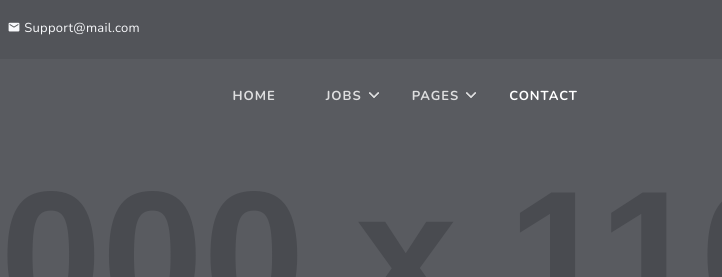
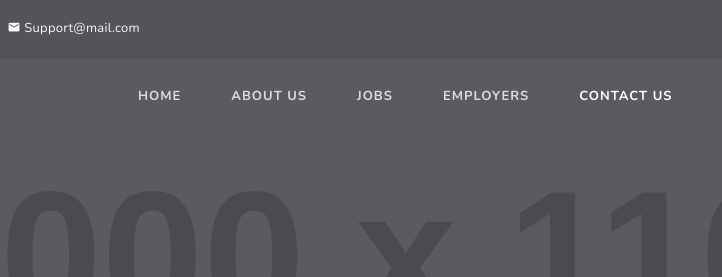
Before and after one commit to scraft-studio/staffing-project, a plain HTML site: page contact.html in a window 1280 px wide. Shown: the top 277 px of the page, 239-961 px from the left. Drawn offline with nearby package versions, Linux system fonts and the light colour scheme; placeholder pictures from the web are drawn by us.

Commit message:
contact page header done

```diff
--- a/contact.html
+++ b/contact.html
@@ -4,7 +4,7 @@
 <head>
     <meta charset="UTF-8">
     <meta name="viewport" content="width=device-width, initial-scale=1">
-    <title>Jobya - Responsive Job Board HTML Template</title>
+    <title>staffing - Project</title>
     <meta name="description" content="" />
     <meta name="keywords" content="" />
     <meta name="author" content="Themesdesign" />
@@ -22,7 +22,10 @@
     <!-- selectize css -->
     <link rel="stylesheet" type="text/css" href="css/selectize.css" />
 
-    <link rel="stylesheet" type="text/css" href="css/nice-select.css" />
+    <!--Slider-->
+    <link rel="stylesheet" href="css/owl.carousel.css" />
+    <link rel="stylesheet" href="css/owl.theme.css" />
+    <link rel="stylesheet" href="css/owl.transitions.css" />
 
     <!-- Custom  Css -->
     <link rel="stylesheet" type="text/css" href="css/style.css" />
@@ -73,9 +76,11 @@
                 <div class="clearfix"></div>
             </div>
         </div>
+
         <!-- Tagline End -->
 
         <!-- Menu Start -->
+        <div class="bg_clore">
             <div class="container">
                 <!-- Logo container-->
                 <div>
@@ -84,9 +89,12 @@
                         <img src="images/logo-dark.png" alt="" class="logo-dark" height="18" />
                     </a>
                 </div>
+
                 <div class="buy-button">
                     <a href="post-a-job.html" class="btn btn-primary"><i class="mdi mdi-cloud-upload"></i> Post a Job</a>
-            </div><!--end login button-->
+                </div>
+
+                <!--end login button-->
                 <!-- End Logo container-->
                 <div class="menu-extras">
                     <div class="menu-item">
@@ -106,7 +114,11 @@
                     <!-- Navigation Menu-->
                     <ul class="navigation-menu">
                         <li><a href="index.html">Home</a></li>
-                    <li class="has-submenu">
+                        <li><a href="index.html">About Us</a></li>
+                        <li><a href="#">Jobs</a></li>
+                        <li><a href="#">Employers</a></li>
+                        <li><a href="contact.html">Contact Us</a></li>
+                        <!-- <li class="has-submenu">
                             <a href="javascript:void(0)">Jobs</a><span class="menu-arrow"></span>
                             <ul class="submenu">
                                 <li><a href="job-list.html">Job List</a></li>
@@ -114,9 +126,9 @@
                                 <li><a href="job-details.html">Job Details</a></li>
                                 <li><a href="job-details-2.html">Job Details-2</a></li>
                             </ul>
-                    </li>
+                        </li> -->
 
-                    <li class="has-submenu">
+                        <!-- <li class="has-submenu">
                             <a href="javascript:void(0)">Pages</a><span class="menu-arrow"></span>
                             <ul class="submenu">
                                 <li><a href="about.html">About us</a></li>
@@ -153,13 +165,13 @@
                                 </li>
                                 <li><a href="components.html"> Components</a></li>
                             </ul>
-                    </li>
-                    <li>
-                        <a href="contact.html">contact</a>
-                    </li>
+                        </li> -->
+
+
                     </ul><!--end navigation menu-->
                 </div><!--end navigation-->
             </div><!--end container-->
+        </div>
         <!--end end-->
     </header><!--end header-->
     <!-- Navbar End -->
```
Lines whose indentation alone changed are shown as unchanged.
